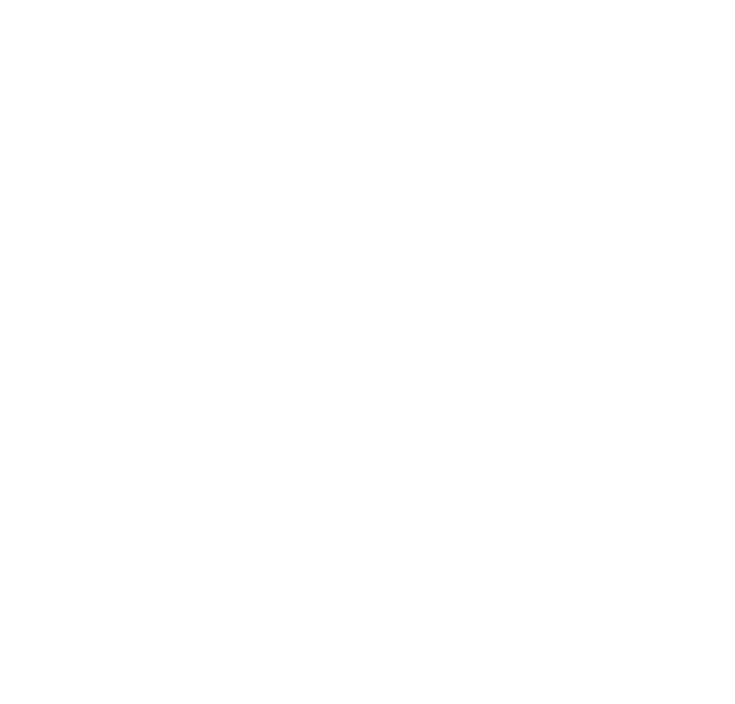
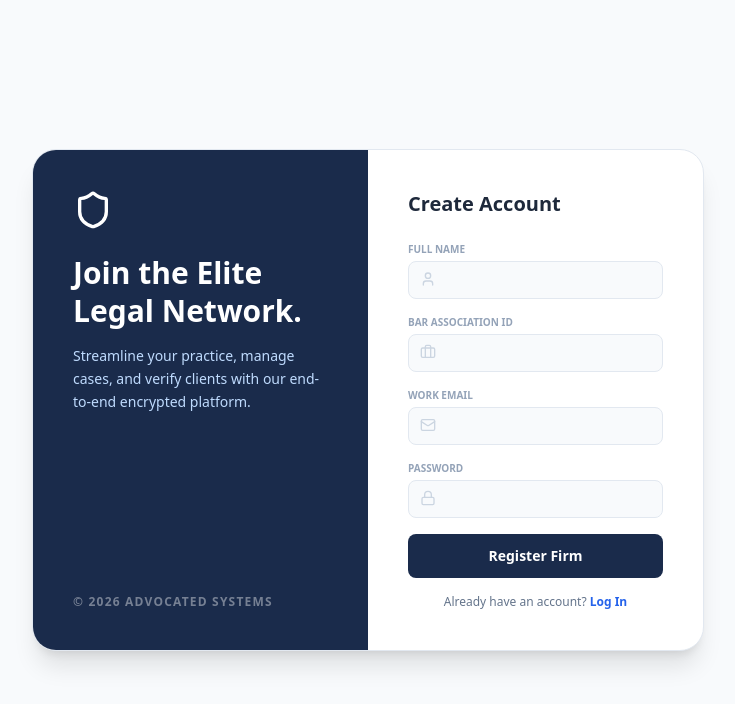
Before and after one commit to titas2003/maccloudrain-web, a React (Create React App) app: page /register in a window 1280 px wide. Before the commit this address had no page. Shown: the top 704 px of the page, without its empty margins (272-1007 px from the left). Built offline with nearby package versions, Linux system fonts and the light colour scheme.

Commit message:
login/reg base page

```diff
--- a/src/App.js
+++ b/src/App.js
@@ -69,12 +69,16 @@
 import DocumentCenter from './pages/DocumentCenter';
 import VerifyClient from './pages/VerifyClient';
 import ProfileCard from './pages/ProfileCard';
+import Login from './pages/Login';
+import Register from './pages/Register';
 
 export default function App() {
   return (
     <Router>
       <Routes>
-        <Route path="/" element={<Dashboard />} />
+        <Route path="/Dashboard" element={<Dashboard />} />
+        <Route path="/" element={<Login />} />
+        <Route path="/register" element={<Register />} />
         <Route path="/appointments" element={<AppointmentsPage />} />
         <Route path="/documents" element={<DocumentCenter />} />
         <Route path="/verify" element={<VerifyClient />} />
--- /dev/null
+++ b/src/pages/Login.jsx
@@ -0,0 +1,68 @@
+import React, { useState } from 'react';
+import { Link, useNavigate } from 'react-router-dom';
+import { Shield, Mail, Lock, ArrowRight } from 'lucide-react';
+
+export default function Login() {
+  const navigate = useNavigate();
+  const [formData, setFormData] = useState({ email: '', password: '' });
+
+  const handleSubmit = (e) => {
+    e.preventDefault();
+    // Logic will go here later. For now, let's just enter the app.
+    navigate('/');
+  };
+
+  return (
+    <div className="min-h-screen bg-slate-50 flex items-center justify-center p-6">
+      <div className="max-w-md w-full bg-white rounded-3xl shadow-xl border border-slate-200 overflow-hidden">
+        <div className="bg-[#1a2b4b] p-8 text-center">
+          <div className="inline-flex items-center justify-center w-16 h-16 bg-white/10 rounded-2xl mb-4">
+            <Shield className="text-white" size={32} />
+          </div>
+          <h2 className="text-2xl font-black text-white tracking-tight">ADVOCATED</h2>
+          <p className="text-blue-200 text-sm mt-1 font-medium">Professional Legal Suite</p>
+        </div>
+
+        <form onSubmit={handleSubmit} className="p-8 space-y-6">
+          <div className="space-y-4">
+            <div>
+              <label className="block text-xs font-bold text-slate-400 uppercase mb-2">Email Address</label>
+              <div className="relative">
+                <Mail className="absolute left-3 top-3 text-slate-400" size={18} />
+                <input
+                  type="email"
+                  required
+                  className="w-full pl-10 pr-4 py-3 bg-slate-50 border border-slate-200 rounded-xl text-sm outline-none focus:border-blue-500 transition-all"
+                  placeholder="name@firm.com"
+                  onChange={(e) => setFormData({...formData, email: e.target.value})}
+                />
+              </div>
+            </div>
+
+            <div>
+              <label className="block text-xs font-bold text-slate-400 uppercase mb-2">Password</label>
+              <div className="relative">
+                <Lock className="absolute left-3 top-3 text-slate-400" size={18} />
+                <input
+                  type="password"
+                  required
+                  className="w-full pl-10 pr-4 py-3 bg-slate-50 border border-slate-200 rounded-xl text-sm outline-none focus:border-blue-500 transition-all"
+                  placeholder="••••••••"
+                  onChange={(e) => setFormData({...formData, password: e.target.value})}
+                />
+              </div>
+            </div>
+          </div>
+
+          <button type="submit" className="w-full bg-[#1a2b4b] text-white py-4 rounded-xl font-bold text-sm flex items-center justify-center gap-2 hover:shadow-lg transition-all">
+            Sign In to Dashboard <ArrowRight size={18} />
+          </button>
+
+          <p className="text-center text-sm text-slate-500">
+            Don't have an account? <Link to="/register" className="text-blue-600 font-bold hover:underline">Request Access</Link>
+          </p>
+        </form>
+      </div>
+    </div>
+  );
+}
--- /dev/null
+++ b/src/pages/Register.jsx
@@ -0,0 +1,69 @@
+import React from 'react';
+import { Link } from 'react-router-dom';
+import { Shield, User, Mail, Lock, Briefcase } from 'lucide-react';
+
+export default function Register() {
+  return (
+    <div className="min-h-screen bg-slate-50 flex items-center justify-center p-6">
+      <div className="max-w-2xl w-full bg-white rounded-3xl shadow-xl border border-slate-200 grid grid-cols-1 md:grid-cols-2 overflow-hidden">
+
+        {/* Branding Side */}
+        <div className="bg-[#1a2b4b] p-10 flex flex-col justify-between text-white">
+          <div>
+            <Shield size={40} className="mb-6" />
+            <h2 className="text-3xl font-black leading-tight">Join the Elite Legal Network.</h2>
+            <p className="mt-4 text-blue-200 text-sm leading-relaxed">
+              Streamline your practice, manage cases, and verify clients with our end-to-end encrypted platform.
+            </p>
+          </div>
+          <div className="text-xs opacity-40 font-bold uppercase tracking-widest">
+            © 2026 Advocated Systems
+          </div>
+        </div>
+
+        {/* Form Side */}
+        <div className="p-10">
+          <h3 className="text-xl font-bold text-slate-800 mb-6">Create Account</h3>
+          <form className="space-y-4">
+            <div>
+              <label className="block text-[10px] font-black text-slate-400 uppercase mb-1">Full Name</label>
+              <div className="relative">
+                <User className="absolute left-3 top-2.5 text-slate-300" size={16} />
+                <input type="text" className="w-full pl-10 pr-4 py-2 bg-slate-50 border border-slate-200 rounded-lg text-sm outline-none focus:border-blue-400" />
+              </div>
+            </div>
+            <div>
+              <label className="block text-[10px] font-black text-slate-400 uppercase mb-1">Bar Association ID</label>
+              <div className="relative">
+                <Briefcase className="absolute left-3 top-2.5 text-slate-300" size={16} />
+                <input type="text" className="w-full pl-10 pr-4 py-2 bg-slate-50 border border-slate-200 rounded-lg text-sm outline-none focus:border-blue-400" />
+              </div>
+            </div>
+            <div>
+              <label className="block text-[10px] font-black text-slate-400 uppercase mb-1">Work Email</label>
+              <div className="relative">
+                <Mail className="absolute left-3 top-2.5 text-slate-300" size={16} />
+                <input type="email" className="w-full pl-10 pr-4 py-2 bg-slate-50 border border-slate-200 rounded-lg text-sm outline-none focus:border-blue-400" />
+              </div>
+            </div>
+            <div>
+              <label className="block text-[10px] font-black text-slate-400 uppercase mb-1">Password</label>
+              <div className="relative">
+                <Lock className="absolute left-3 top-2.5 text-slate-300" size={16} />
+                <input type="password" className="w-full pl-10 pr-4 py-2 bg-slate-50 border border-slate-200 rounded-lg text-sm outline-none focus:border-blue-400" />
+              </div>
+            </div>
+
+            <button className="w-full bg-[#1a2b4b] text-white py-3 rounded-lg font-bold text-sm mt-4 hover:bg-[#25395f] transition-all">
+              Register Firm
+            </button>
+
+            <p className="text-center text-xs text-slate-500 mt-4">
+              Already have an account? <Link to="/" className="text-blue-600 font-bold hover:underline">Log In</Link>
+            </p>
+          </form>
+        </div>
+      </div>
+    </div>
+  );
+}
```
